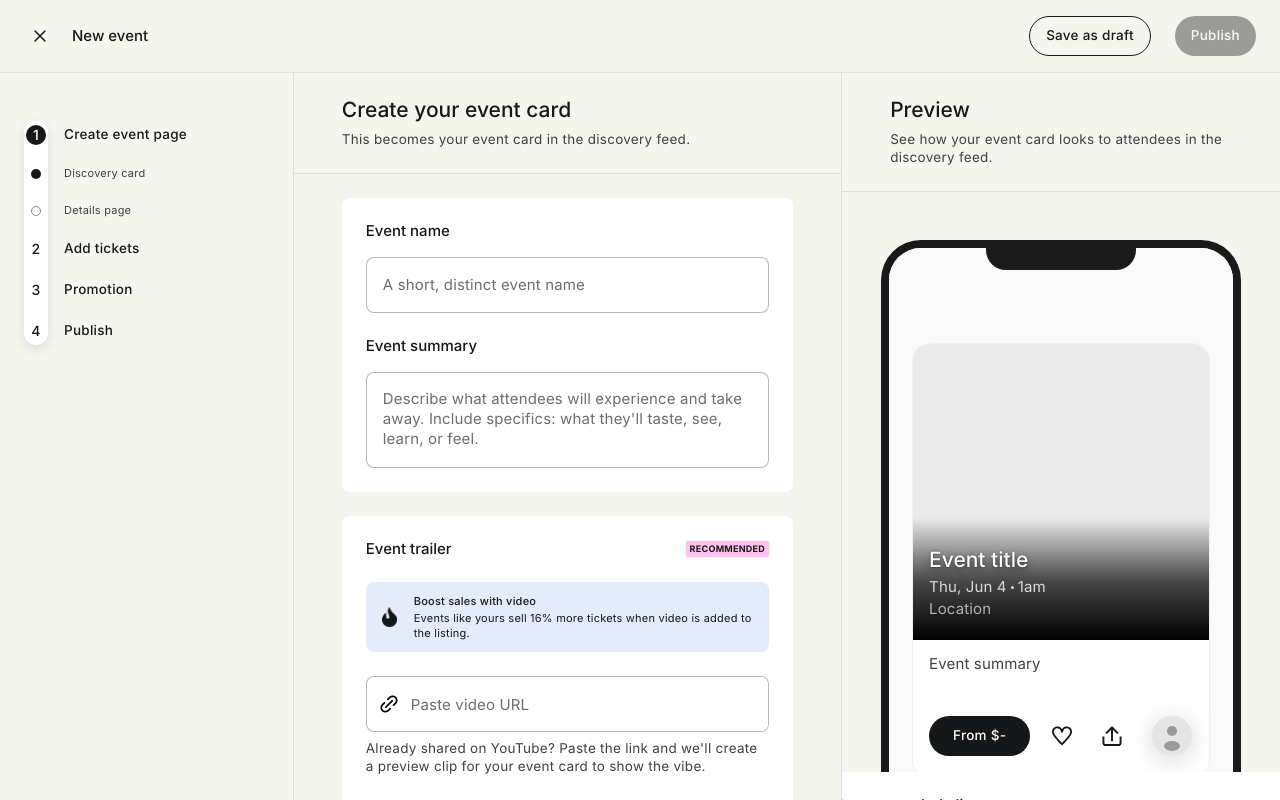
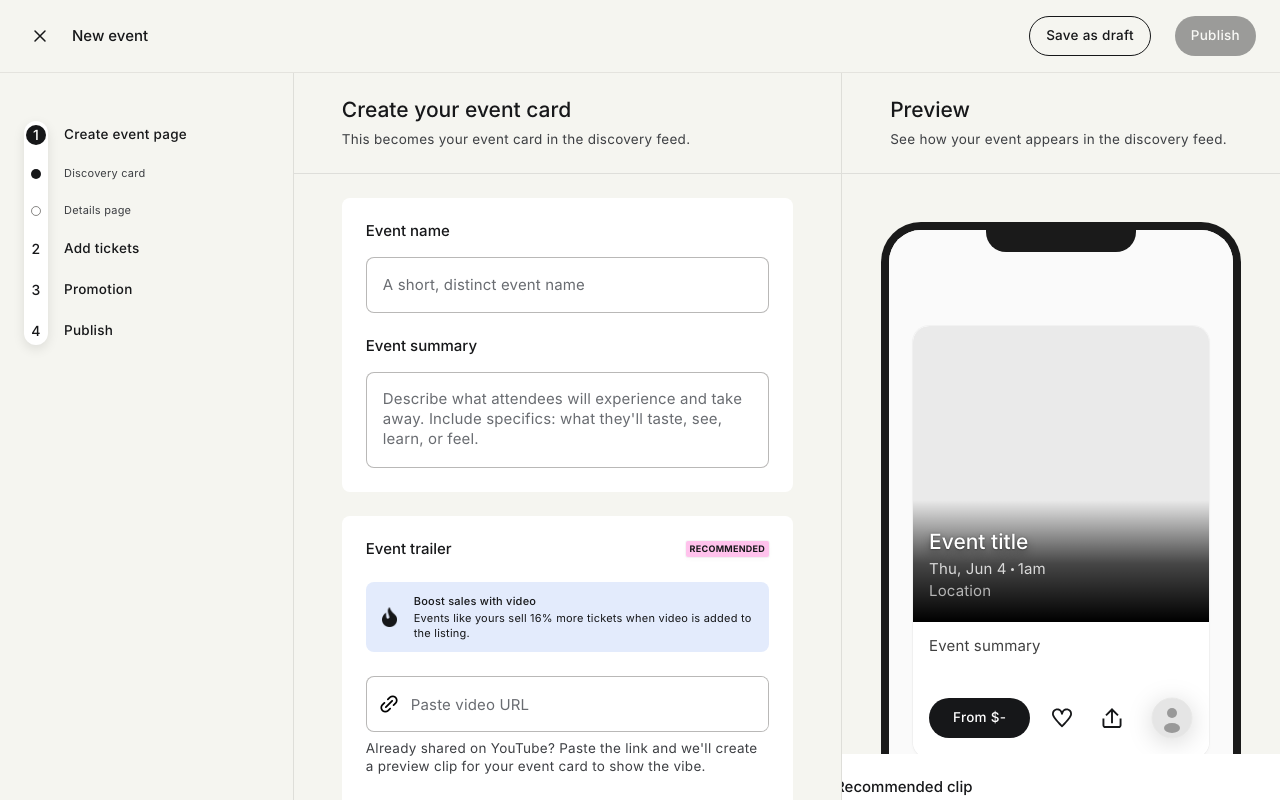
Before and after one commit to pink20232/event-trailers-tool, a Next.js app: page / in a window 1280 px wide. Built offline with nearby package versions, Linux system fonts and the light colour scheme.

Commit message:
Update right column subtitle: 'See how your event appears in the discovery feed.'

```diff
--- a/app/page.tsx
+++ b/app/page.tsx
@@ -300,7 +300,7 @@ export default function Home() {
             {/* Section header */}
             <div className={styles.panelHeaderSection}>
               <h2 className={styles.formHeading}>Preview</h2>
-              <p className={styles.formSubheading}>See how your event card looks to attendees in the discovery feed.</p>
+              <p className={styles.formSubheading}>See how your event appears in the discovery feed.</p>
             </div>
             <div className={styles.panelHeaderDivider} />
             {/* Phone + Trailer — absolutely positioned like Figma */}
```
